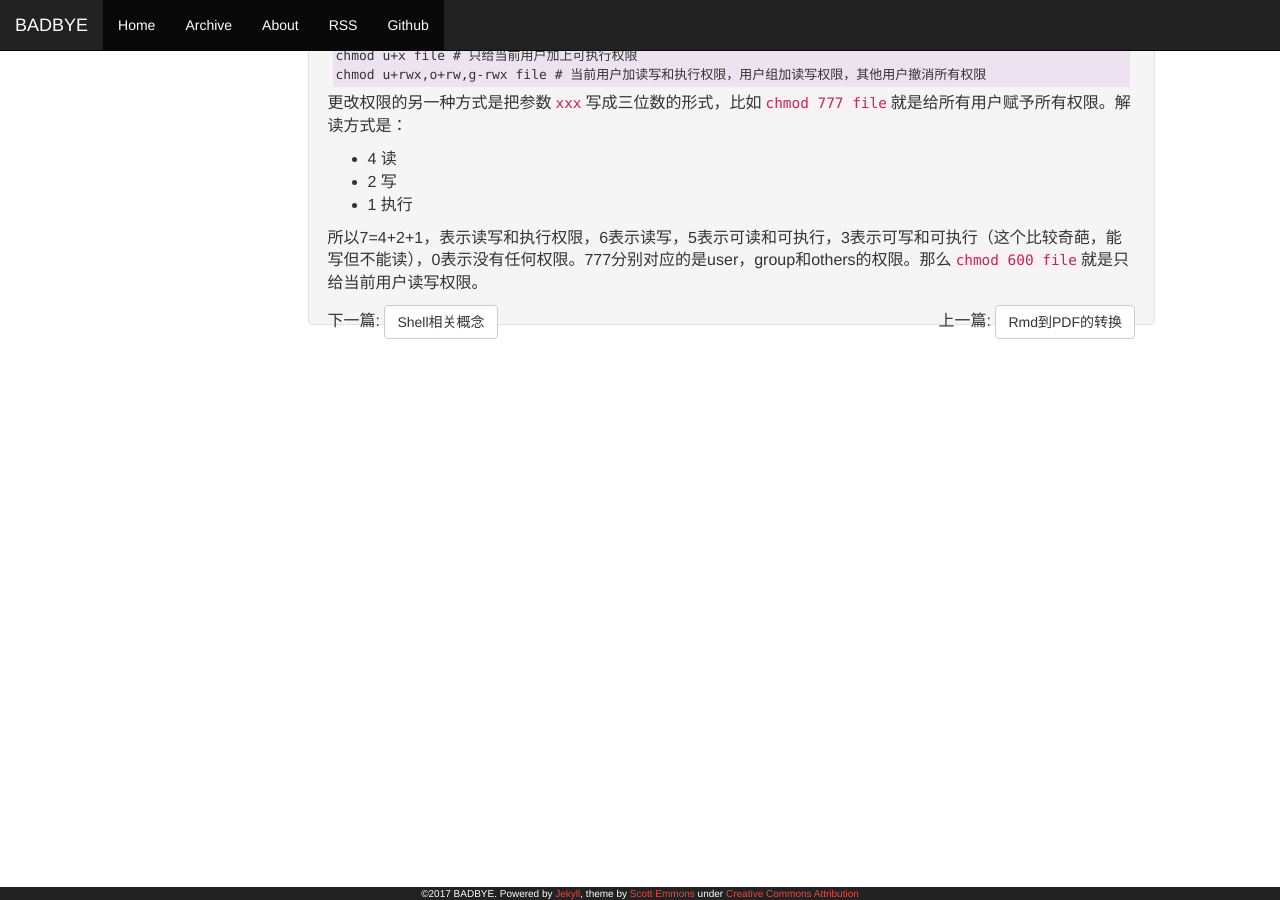
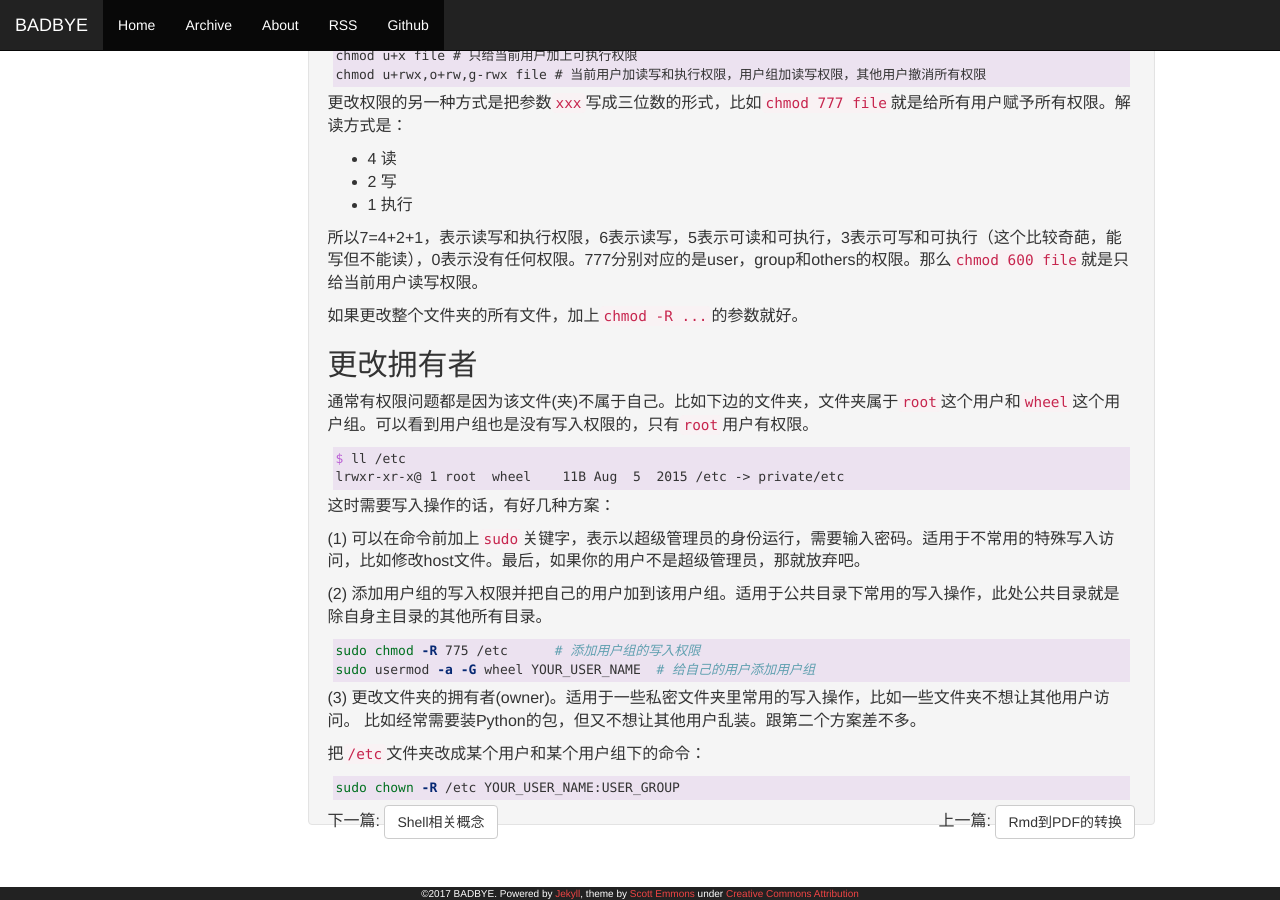
Before and after one commit to badbye/badbye.github.com, a Jekyll site: the page built from _posts/2015-06-24-permission.md, in a window 1280 px wide and 900 px high, scrolled down 639 px. Built offline with Jekyll 4.4.1, drawn with Linux system fonts in a browser that asks for light colours; Markdown is read by kramdown in place of the engine named in the settings; comment, search, counter and statistics services are not loaded.

Commit message:
update permission

````diff
--- a/_posts/2015-06-24-permission.md
+++ b/_posts/2015-06-24-permission.md
@@ -47,3 +47,33 @@ chmod u+rwx,o+rw,g-rwx file # 当前用户加读写和执行权限，用户组
 - 1 执行
 
 所以7=4+2+1，表示读写和执行权限，6表示读写，5表示可读和可执行，3表示可写和可执行（这个比较奇葩，能写但不能读），0表示没有任何权限。777分别对应的是user，group和others的权限。那么`chmod 600 file`就是只给当前用户读写权限。
+
+如果更改整个文件夹的所有文件，加上`chmod -R ...`的参数就好。
+
+## 更改拥有者
+
+通常有权限问题都是因为该文件(夹)不属于自己。比如下边的文件夹，文件夹属于`root`这个用户和`wheel`这个用户组。可以看到用户组也是没有写入权限的，只有`root`用户有权限。
+
+```bash
+$ ll /etc
+lrwxr-xr-x@ 1 root  wheel    11B Aug  5  2015 /etc -> private/etc
+```
+
+这时需要写入操作的话，有好几种方案：
+
+(1) 可以在命令前加上`sudo`关键字，表示以超级管理员的身份运行，需要输入密码。适用于不常用的特殊写入访问，比如修改host文件。最后，如果你的用户不是超级管理员，那就放弃吧。
+
+(2) 添加用户组的写入权限并把自己的用户加到该用户组。适用于公共目录下常用的写入操作，此处公共目录就是除自身主目录的其他所有目录。
+
+```bash
+sudo chmod -R 775 /etc      # 添加用户组的写入权限
+sudo usermod -a -G wheel YOUR_USER_NAME  # 给自己的用户添加用户组
+```
+
+(3) 更改文件夹的拥有者(owner)。适用于一些私密文件夹里常用的写入操作，比如一些文件夹不想让其他用户访问。
+比如经常需要装Python的包，但又不想让其他用户乱装。跟第二个方案差不多。
+
+把`/etc`文件夹改成某个用户和某个用户组下的命令：
+```bash
+sudo chown -R /etc YOUR_USER_NAME:USER_GROUP
+```
````
